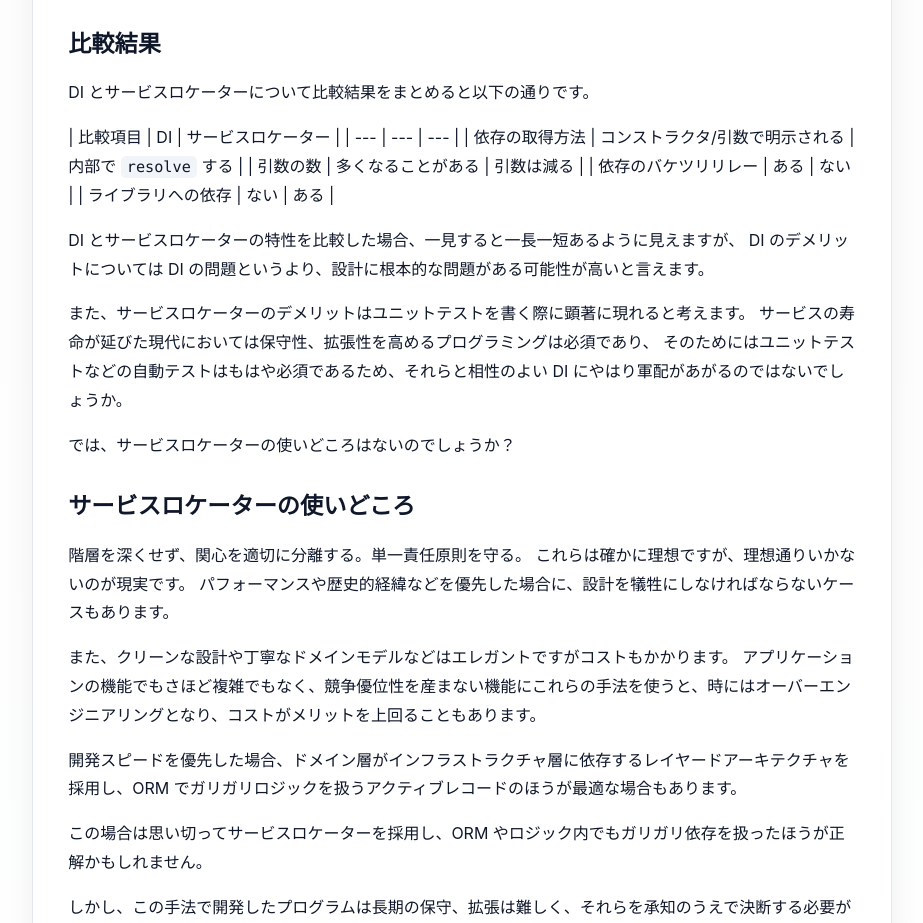
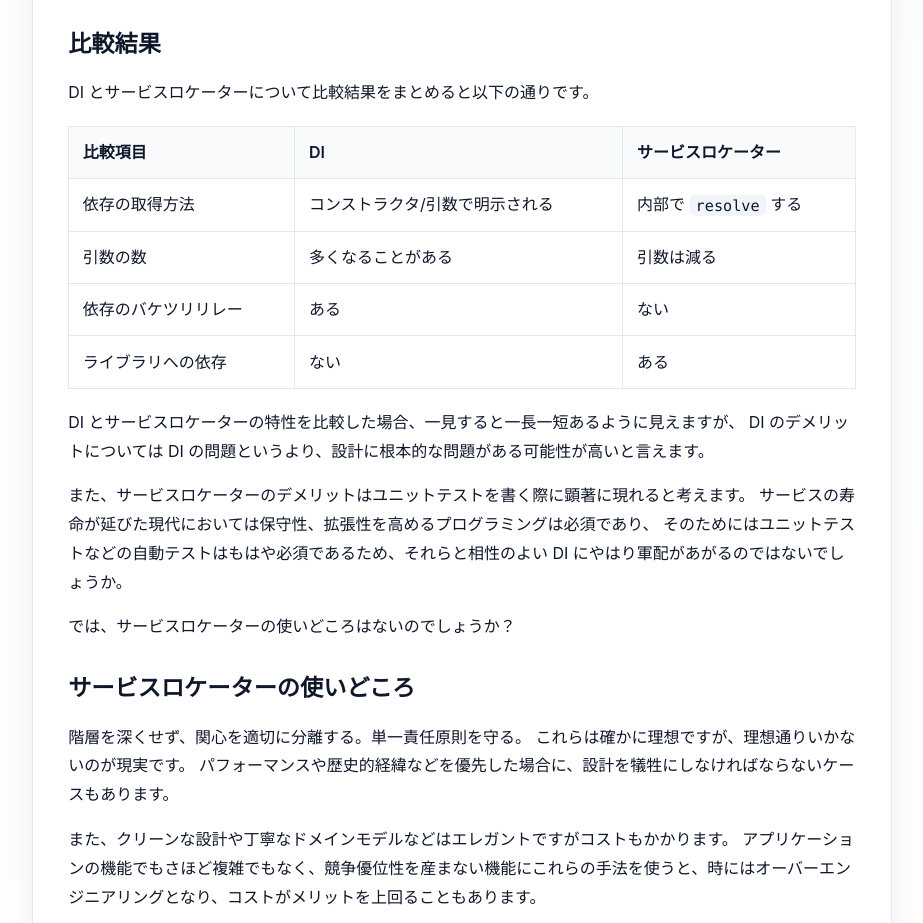
Before and after one commit to kita127/kita127.github.io, a plain HTML site: page test_design/articles/0001_di_vs_service_locator/index.html in a window 1280 px wide. Shown: the part 4913-5836 px from the top of the page, without its empty margins (178-1101 px from the left). Drawn offline with Linux system fonts and the light colour scheme.

Commit message:
テーブルのレンダリングがされるように

```diff
--- a/test_design/articles/0001_di_vs_service_locator/index.html
+++ b/test_design/articles/0001_di_vs_service_locator/index.html
@@ -17,6 +17,9 @@
     h3 { font-size: 1.2rem; }
     p { margin: 1rem 0; color: #0f172a; }
     ul { padding-left: 1.3rem; color: #475569; }
+    table { width: 100%; border-collapse: collapse; margin: 1.2rem 0; border: 1px solid #e2e8f0; background: #ffffff; }
+    th, td { border: 1px solid #e2e8f0; padding: 0.7rem 0.85rem; text-align: left; vertical-align: top; }
+    th { background: #f8fafc; font-weight: 600; }
     code { font-family: ui-monospace, SFMono-Regular, Menlo, Consolas, monospace; background: #f1f5f9; color: #0f172a; padding: 0.12rem 0.38rem; border-radius: 0.3rem; font-size: 0.95em; }
     pre { background: #111827; color: #f8fafc; padding: 1rem 1.1rem; overflow-x: auto; border-radius: 0.75rem; border: 1px solid #334155; }
     pre code { background: transparent; padding: 0; color: inherit; }
@@ -230,12 +233,37 @@ DI で依存を注入する層からエンティティまでの階層が深い
 そして、フレームワークが寿命を迎え、新しいプラットフォームに移植する際に、これらのクラスからフレームワークの依存を取り除くという、神経の使う手術が必要となります。</p>
 <h2>比較結果</h2>
 <p>DI とサービスロケーターについて比較結果をまとめると以下の通りです。</p>
-<p>| 比較項目 | DI | サービスロケーター |
-| --- | --- | --- |
-| 依存の取得方法 | コンストラクタ/引数で明示される | 内部で <code>resolve</code> する |
-| 引数の数 | 多くなることがある | 引数は減る |
-| 依存のバケツリリレー | ある | ない |
-| ライブラリへの依存 | ない | ある |</p>
+<table>
+<thead>
+<tr>
+<th>比較項目</th>
+<th>DI</th>
+<th>サービスロケーター</th>
+</tr>
+</thead>
+<tbody>
+<tr>
+<td>依存の取得方法</td>
+<td>コンストラクタ/引数で明示される</td>
+<td>内部で <code>resolve</code> する</td>
+</tr>
+<tr>
+<td>引数の数</td>
+<td>多くなることがある</td>
+<td>引数は減る</td>
+</tr>
+<tr>
+<td>依存のバケツリリレー</td>
+<td>ある</td>
+<td>ない</td>
+</tr>
+<tr>
+<td>ライブラリへの依存</td>
+<td>ない</td>
+<td>ある</td>
+</tr>
+</tbody>
+</table>
 <p>DI とサービスロケーターの特性を比較した場合、一見すると一長一短あるように見えますが、
 DI のデメリットについては DI の問題というより、設計に根本的な問題がある可能性が高いと言えます。</p>
 <p>また、サービスロケーターのデメリットはユニットテストを書く際に顕著に現れると考えます。
```
Also changed, not shown: 1 other file.
